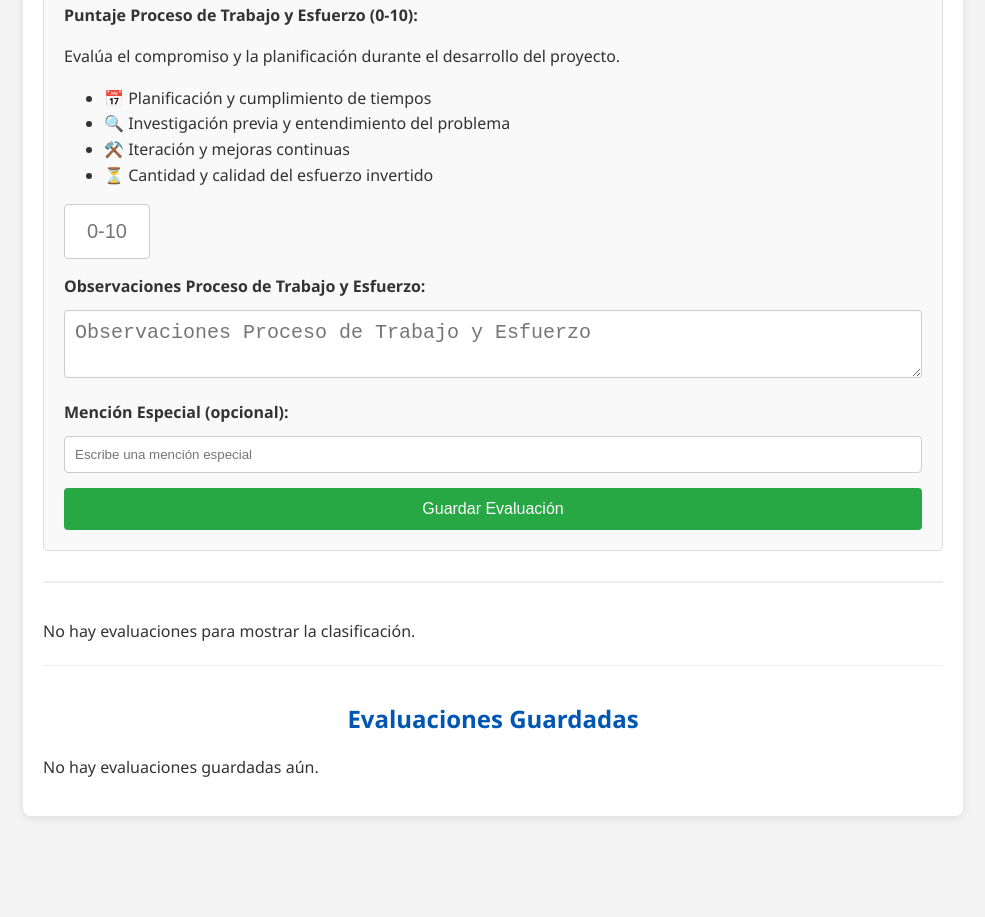
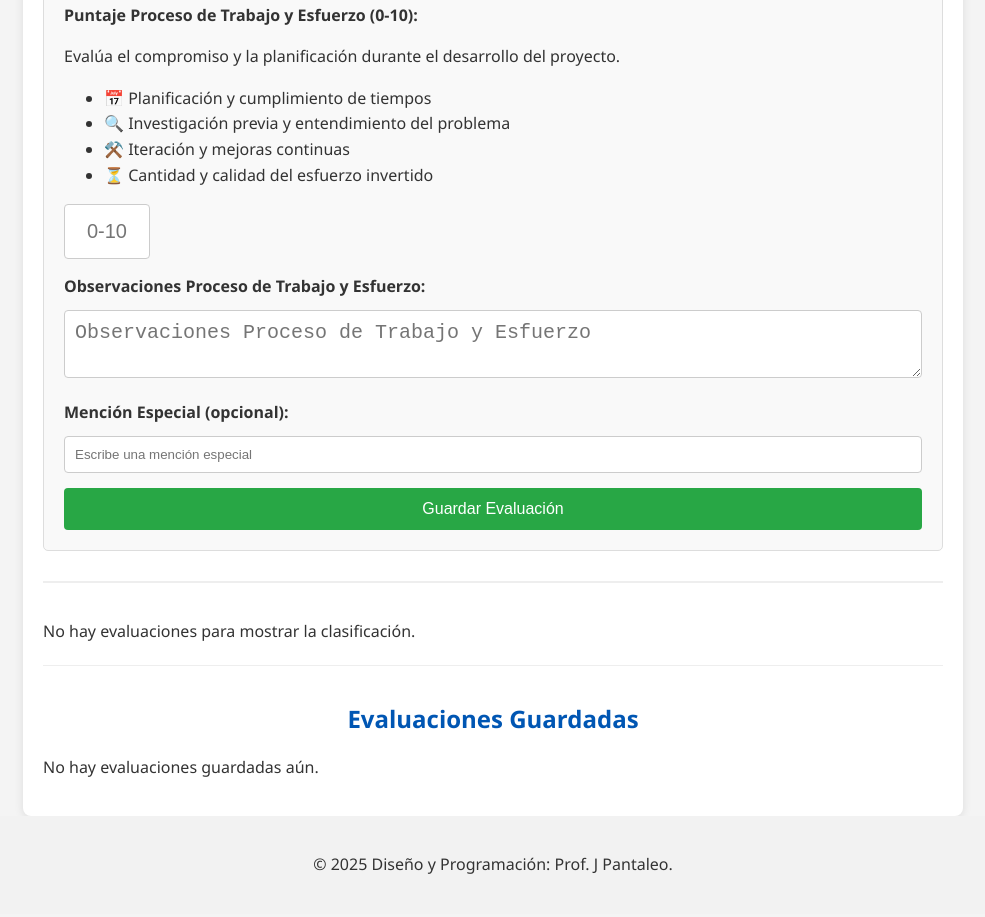
Before and after one commit to josepantaleo/evaluacion_olimpiadas_secundario, a plain HTML site: page index.html in a window 1280 px wide. Shown: the part 2997-3914 px from the top of the page, without its empty margins (147-1132 px from the left). Before the commit the page ends 3833 px from the top, so only its background shows below. Drawn offline with Linux system fonts and the light colour scheme.

Commit message:
Add files via upload

```diff
--- a/index.html
+++ b/index.html
@@ -1,18 +1,20 @@
 <!DOCTYPE html>
 <html lang="es">
+
 <head>
     <meta charset="UTF-8" />
     <meta name="viewport" content="width=device-width, initial-scale=1.0" />
     <title>Evaluación de Proyectos Scratch</title>
     <link rel="stylesheet" href="estilos.css" />
 </head>
+
 <body>
     <nav id="quick-nav">
         <ul>
             <li><a href="#inicio">Inicio</a></li>
             <li><a href="#evaluadores-section">Evaluadores</a></li>
             <li><a href="#formulario-section">Evaluar Proyecto</a></li>
-             <li><a href="#clasificacion-section">Clasificación</a></li>
+            <li><a href="#clasificacion-section">Clasificación</a></li>
             <li><a href="#evaluaciones-guardadas-section">Evaluaciones Guardadas</a></li>
 
         </ul>
@@ -40,7 +42,8 @@
                 <input type="text" id="evaluador3Global" placeholder="Nombre del Evaluador 3" />
             </div>
             <button id="guardarEvaluadoresBtn">Guardar Evaluadores</button>
-            <button id="eliminarEvaluadoresBtn" class="delete-btn" style="margin-left: 10px;">Eliminar Evaluadores</button>
+            <button id="eliminarEvaluadoresBtn" class="delete-btn" style="margin-left: 10px;">Eliminar
+                Evaluadores</button>
             <div id="evaluadoresActuales" style="margin-top: 10px;"></div>
         </section>
 
@@ -128,7 +131,8 @@
                 </div>
                 <div class="form-group">
                     <label for="obsCreatividad">Observaciones Creatividad y Originalidad:</label>
-                    <textarea id="obsCreatividad" rows="2" placeholder="Observaciones Creatividad y Originalidad"></textarea>
+                    <textarea id="obsCreatividad" rows="2"
+                        placeholder="Observaciones Creatividad y Originalidad"></textarea>
                 </div>
 
                 <div class="form-group score-group">
@@ -165,7 +169,8 @@
                 </div>
                 <div class="form-group">
                     <label for="obsProcesoTrabajo">Observaciones Proceso de Trabajo y Esfuerzo:</label>
-                    <textarea id="obsProcesoTrabajo" rows="2" placeholder="Observaciones Proceso de Trabajo y Esfuerzo"></textarea>
+                    <textarea id="obsProcesoTrabajo" rows="2"
+                        placeholder="Observaciones Proceso de Trabajo y Esfuerzo"></textarea>
                 </div>
 
                 <div class="form-group">
@@ -199,6 +204,10 @@
         </section>
 
     </div>
+    <footer style="background-color: #f2f2f2; padding: 20px; text-align: center;">
+        <p>&copy; 2025 Diseño y Programación: Prof. J Pantaleo.</p>
+    </footer>
     <script src="script.js"></script>
 </body>
+
 </html>
```
